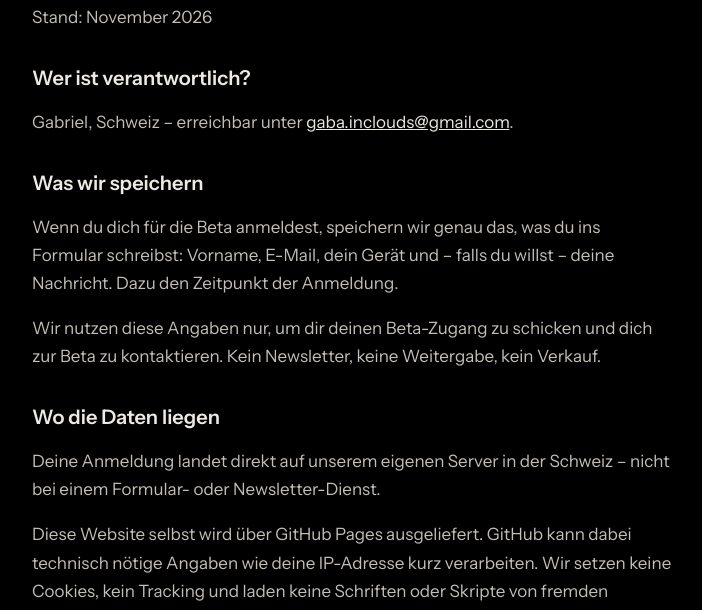
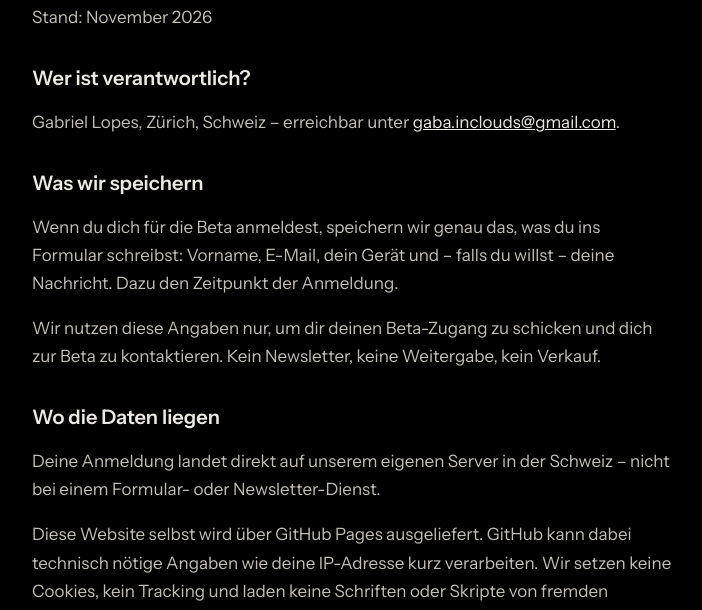
Before and after one commit to Gabanan0/gabanan0.github.io, a plain HTML site: page sen/datenschutz.html in a window 1280 px wide. Shown: the part 185-795 px from the top of the page, without its empty margins (288-990 px from the left). Drawn offline with Linux system fonts and the light colour scheme.

```diff
--- a/sen/datenschutz.html
+++ b/sen/datenschutz.html
@@ -25,7 +25,7 @@ a{color:#EDEAE3}
 <p>Stand: November 2026</p>
 
 <h2>Wer ist verantwortlich?</h2>
-<p>Gabriel, Schweiz – erreichbar unter <a href="mailto:gaba.inclouds@gmail.com">gaba.inclouds@gmail.com</a>.</p>
+<p>Gabriel Lopes, Zürich, Schweiz – erreichbar unter <a href="mailto:gaba.inclouds@gmail.com">gaba.inclouds@gmail.com</a>.</p>
 
 <h2>Was wir speichern</h2>
 <p>Wenn du dich für die Beta anmeldest, speichern wir genau das, was du ins Formular schreibst: Vorname, E-Mail, dein Gerät und – falls du willst – deine Nachricht. Dazu den Zeitpunkt der Anmeldung.</p>
```
